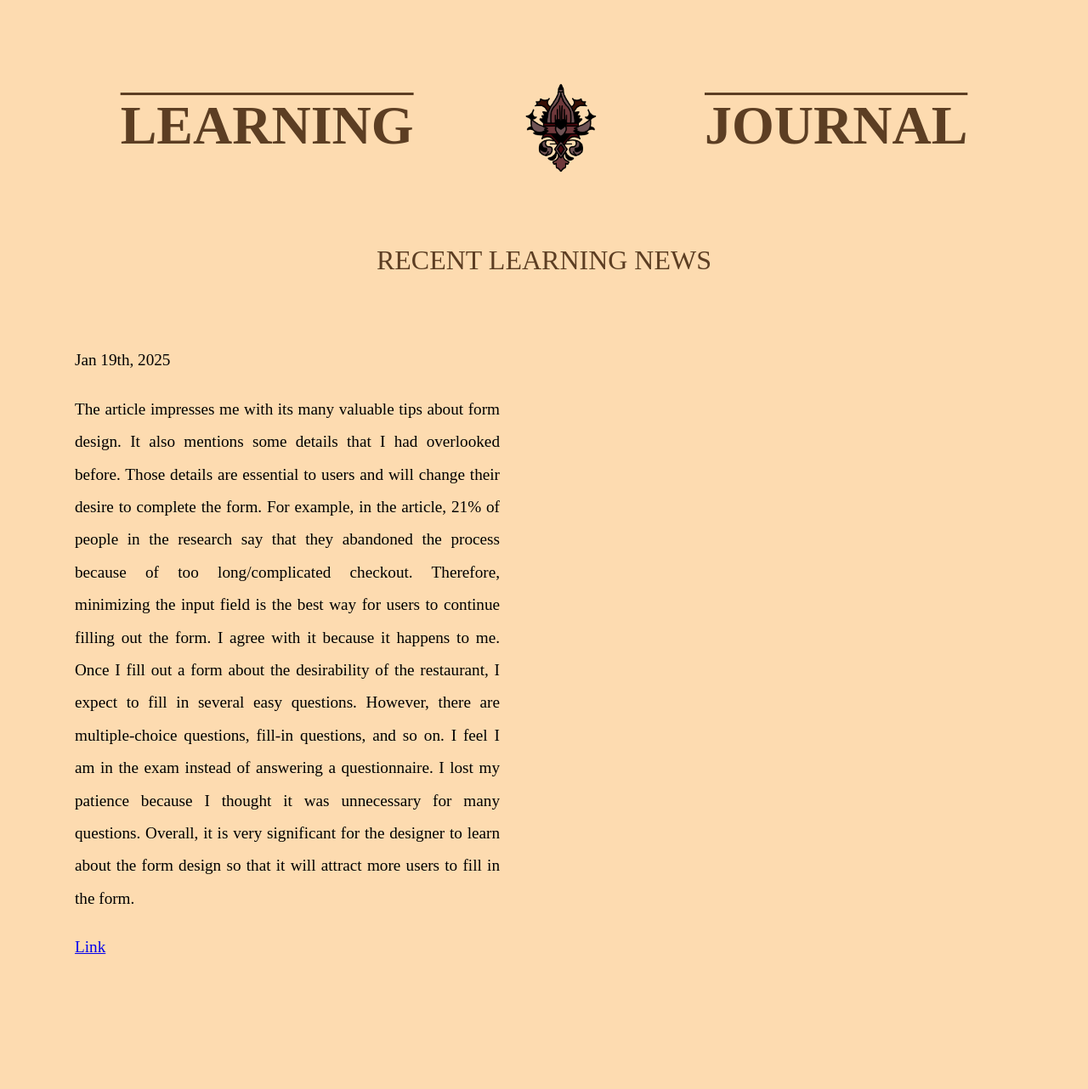
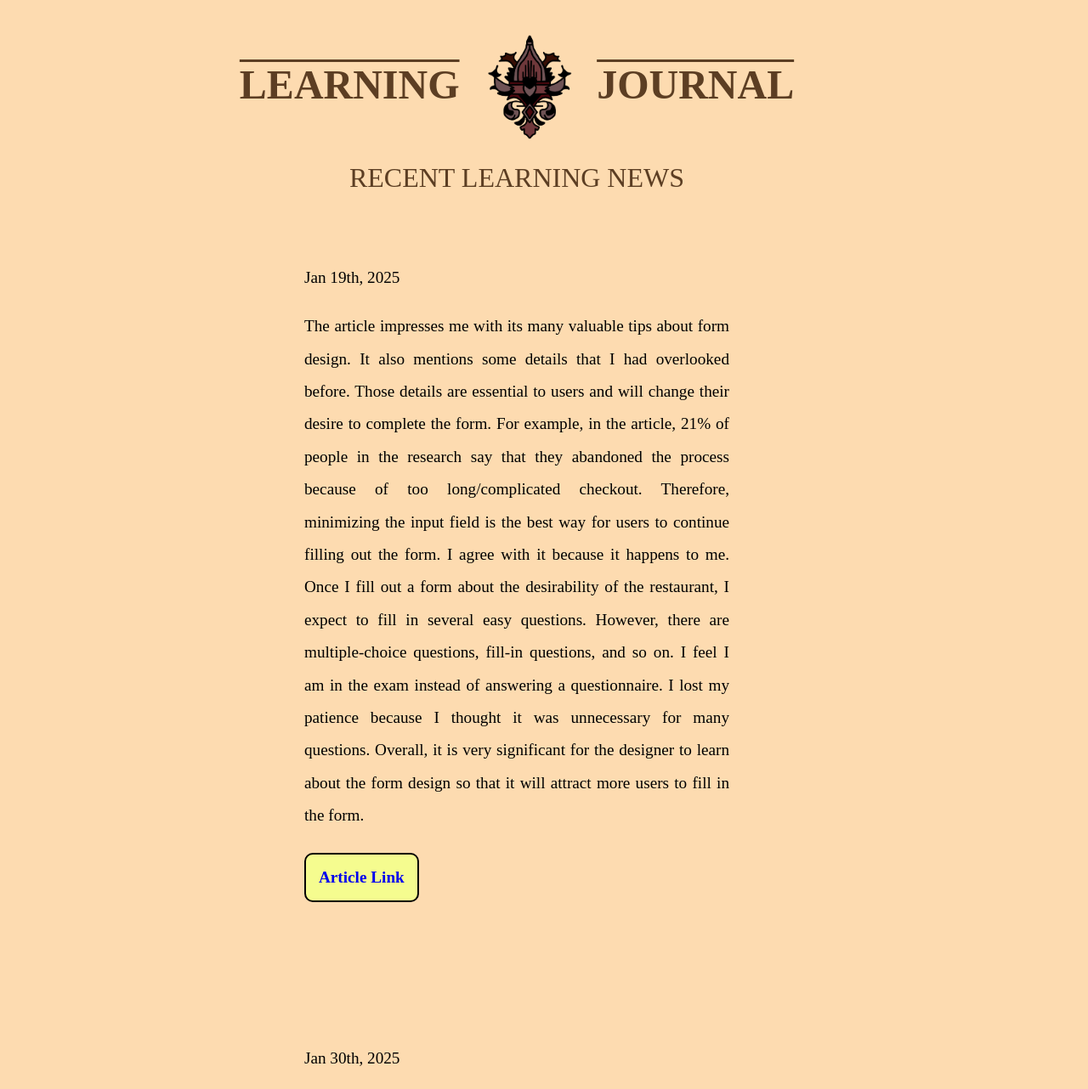
Before and after one commit to floraaa1/des157a, a plain HTML site: page journal/index.html in a window 1280 px wide. Shown: the top 1282 px of the page at 85% size. Drawn offline with Linux system fonts and the light colour scheme; a web font is replaced by a local one.

Commit message:
update third journal

```diff
--- a/journal/index.html
+++ b/journal/index.html
@@ -29,14 +29,24 @@
         <time datetime="2025-01-19">Jan 19th, 2025</time>
         <p>The article impresses me with its many valuable tips about form design. It also mentions some details that I had overlooked before. Those details are essential to users and will change their desire to complete the form. For example, in the article, 21% of people in the research say that they abandoned the process because of too long/complicated checkout. Therefore, minimizing the input field is the best way for users to continue filling out the form. I agree with it because it happens to me. Once I fill out a form about the desirability of the restaurant, I expect to fill in several easy questions. However, there are multiple-choice questions, fill-in questions, and so on. I feel I am in the exam instead of answering a questionnaire. I lost my patience because I thought it was unnecessary for many questions. Overall, it is very significant for the designer to learn about the form design so that it will attract more users to fill in the form.
         </p>
-        <a href="https://uxdesign.cc/best-practices-for-form-design-ff5de6ca8e5f">Link</a>
+        <a href="https://uxdesign.cc/best-practices-for-form-design-ff5de6ca8e5f">Article Link</a>
     </article>
 
     <article>
         <time datetime="2025-01-30">Jan 30th, 2025</time>
-        <p>The article called Best Practices for Modals / Overlays / Dialog Windows gives me a strong sense of the significant existence of modal windows. To be effective, they must achieve a balance between visibility and usability, without overpowering the screen or being too subtle. Their size, placement, and interaction design should improve clarity while not disrupting the user's workflow. Additionally, coherence with the overall design language is required. Modals must also contribute to the intended user experience by communicating information that makes sense. Since they interrupt the main interface, careful execution is required to avoid annoyance and make sure about accessibility. This complicates the challenge of developing models, which must take into account both functional and visual aspects in order to offer an engaging yet non-intrusive experience.
+        <p>The article called <i>Best Practices for Modals / Overlays / Dialog Windows</i> gives me a strong sense of the significant existence of modal windows. To be effective, they must achieve a balance between visibility and usability, without overpowering the screen or being too subtle. Their size, placement, and interaction design should improve clarity while not disrupting the user's workflow. Additionally, coherence with the overall design language is required. Modals must also contribute to the intended user experience by communicating information that makes sense. Since they interrupt the main interface, careful execution is required to avoid annoyance and make sure about accessibility. This complicates the challenge of developing models, which must take into account both functional and visual aspects in order to offer an engaging yet non-intrusive experience.
         </p>
-        <a href="https://uxplanet.org/best-practices-for-modals-overlays-dialog-windows-c00c66cddd8c">Link</a>
+        <a href="https://uxplanet.org/best-practices-for-modals-overlays-dialog-windows-c00c66cddd8c">Article Link</a>
+    </article>
+
+    <article>
+        <time datetime="2025-02-07">Feb 7th, 2025</time>
+        <p>The article <i>"10 Intriguing Photographs to Teach Close Reading and Visual Thinking Skills"</i> captivated me by offering a fresh perspective on how photography can be used to develop visual thinking. Every picture has a backstory that is hidden in addition to the scenario that was photographed. Occasionally, this backstory may differ entirely from how we initially interpreted the picture.
+        </p>
+
+        <p>For instance, a picture of a man fixing a broken pipe really caught my attention. Because he was standing in the water, I initially thought he was in distress. Entry was forbidden by the road markers nearby, and a policeman had pulled over, apparently ignoring the man instead of helping him. But after studying the image's context and reading the title, I came to the conclusion that my presumption was completely wrong. This encounter reaffirmed the notion that deciphering a photograph necessitates more than merely visual inspection; it also entails comprehending the scene in which the picture was captured and what is actually occurring within the frame.
+        </p>
+        <a href="https://archive.nytimes.com/learning.blogs.nytimes.com/2015/02/27/10-intriguing-photographs-to-teach-close-reading-and-visual-thinking-skills/">Article Link</a>
     </article>
 
 </body>
--- a/journal/styles.css
+++ b/journal/styles.css
@@ -1,6 +1,7 @@
 body{
     background-color: #FDDBB0;
     color:black;
+    max-width:1200px;
 }
 
 h1,h2{
@@ -8,25 +9,27 @@ h1,h2{
 }
 
 img{
-    margin:5%;
+    margin:1%;
+    width: 10%;
 }
 
 .header{
     text-align: center;
     align-items: center;
-    padding:20px;
+    padding:10px;
     display:flex;
-    gap:10px;
     justify-content: center;
+    /* width:80%; */
+    max-width:1200px;
 }
 
 .header h1{
     display:inline-block;
-    font-size:4em;
+    font-size:3em;
     font-weight:bold;
     margin:0;
-    padding-left:50px;
-    padding-right:50px;
+    padding-left:10px;
+    padding-right:10px;
     padding-bottom:0;
     color:#5c3e23;
     text-align: center;
@@ -48,6 +51,7 @@ h2{
     margin: 0;
     justify-content: center;
     text-align: center;
+    display: block;
 }
 
 article{
@@ -57,4 +61,25 @@ article{
     width:500px;
     text-align: justify;
     padding:80px;
+    margin:auto;
 }
+
+article a{
+    text-decoration: none;
+    display: inline-block;
+    padding: 8px 15px;
+    margin: 5px 0;
+    background-color: #f5fc8f;
+    color: 6e9eff;
+    text-decoration: none;
+    font-weight: bold;
+    border-radius: 10px;
+    border: 2px solid #000000;
+}
+
+article a:hover {
+    background-color: #6e9eff;
+    color: #f5fc8f;
+    border-radius: 10px;
+
+  }
```
Also changed, not shown: 1 other file.
